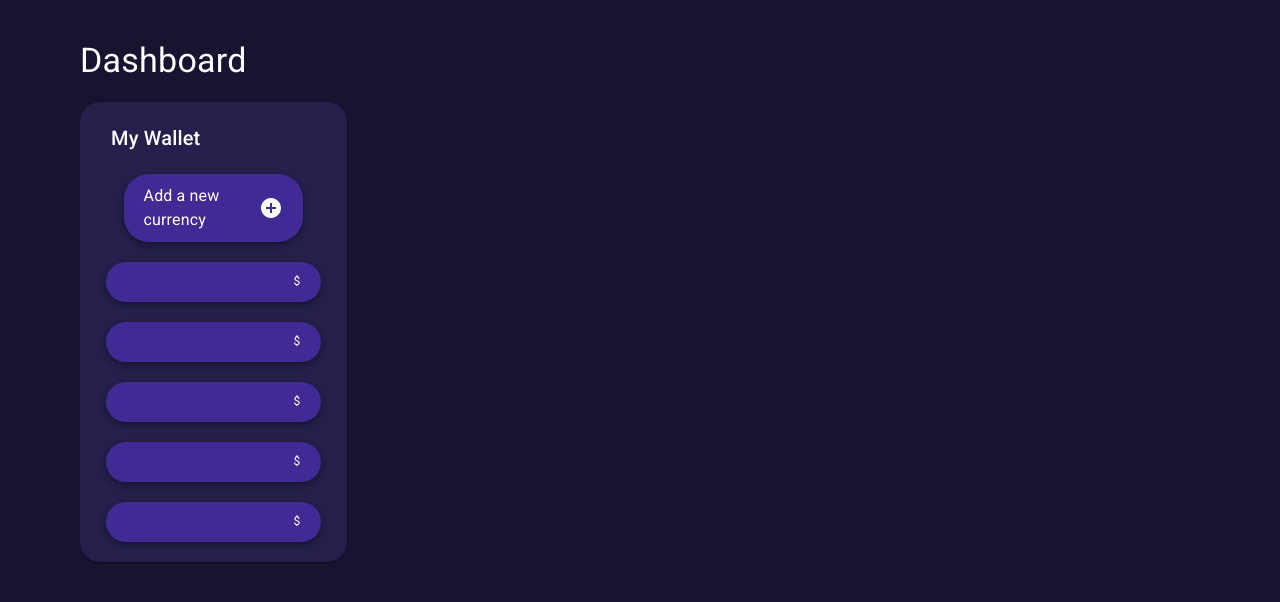
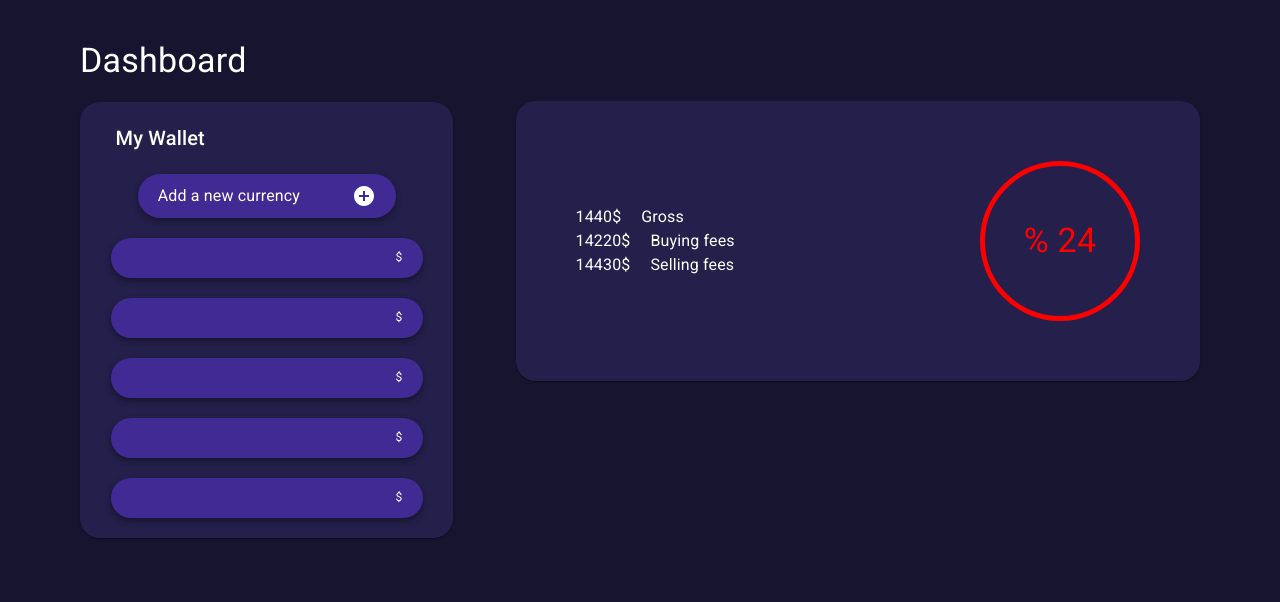
Before and after one commit to Yacinesaf/Crypto-dashboard, a React (Create React App) app: page / in a window 1280 px wide. Shown: the top 602 px of the page. Built offline with nearby package versions, Linux system fonts and the light colour scheme.

Commit message:
analyzing is done but still need some work

```diff
--- a/src/components/AnalyzingField.js
+++ b/src/components/AnalyzingField.js
@@ -1,17 +1,43 @@
 import React from 'react';
-import { Paper, Table, TableBody } from '@material-ui/core';
+import { Paper, Typography } from '@material-ui/core';
 import emptystate from '../assets/emptystate.svg'
+import { makeStyles } from '@material-ui/core/styles';
 
 function AnalyzingField(props) {
+  const useStyles = makeStyles({
+    typo: {
+      color: 'white',
+      paddingRight: 20
+    },
+    div: {
+      display: 'flex',
+    }
+
+  })
+
+  const classes = useStyles();
 
   return (
     <div>
-      <Paper style={{ backgroundColor: '#24204b', borderRadius: 20 }}>
-        <Table>
-          <TableBody>
-                        {/*<img src={emptystate} alt='empty' height='200px' width='200px' />*/}
-          </TableBody>
-        </Table>
+      <Paper className={classes.div} style={{ backgroundColor: '#24204b', borderRadius: 20, padding: 60, alignItems : 'center' }}>
+        {/*<img src={emptystate} alt='empty' height='200px' width='200px' />*/}
+        <div style={{flexGrow : 1}}>
+          <div className={classes.div} >
+            <Typography className={classes.typo} style={{ color: 'white' }}>1440$</Typography>
+            <Typography style={{ color: 'white' }}>Gross</Typography>
+          </div>
+          <div className={classes.div} >
+            <Typography className={classes.typo} style={{ color: 'white' }}>14220$</Typography>
+            <Typography style={{ color: 'white' }}>Buying fees</Typography>
+          </div>
+          <div className={classes.div} >
+            <Typography className={classes.typo} style={{ color: 'white' }}>14430$</Typography>
+            <Typography style={{ color: 'white' }}>Selling fees</Typography>
+          </div>
+        </div>
+        <div style={{ height: 150, width: 150, border: '5px solid red', borderRadius: 150, display: 'flex', justifyContent: 'center', alignItems: 'center' }}>
+          <Typography variant='h4' style={{ color: 'red', }}>% 24</Typography>
+        </div>
       </Paper>
     </div>
   );
--- a/src/components/Desktop.js
+++ b/src/components/Desktop.js
@@ -6,13 +6,17 @@ import AnalyzingField from './AnalyzingField';
 function Desktop(props) {
   return (
     <div>
-      <Grid container>
-        <Grid item xs={4} style={{ padding: '40px 80px' }}>
+      <Grid container style={{ padding: '40px 80px' }}>
+        <Grid item xs={4}  >
           <Typography variant='h4' style={{ color: 'white', paddingBottom: 20 }}>Dashboard</Typography>
           <MyCryptoes />
         </Grid>
-        <Grid item xs={8}>
-          <AnalyzingField />
+        <Grid item xs={8} style={{paddingTop : 61}}>
+          <Grid container justify='flex-end'>
+            <Grid item xs={11}>
+              <AnalyzingField />
+            </Grid>
+          </Grid>
         </Grid>
       </Grid>
     </div>
```
